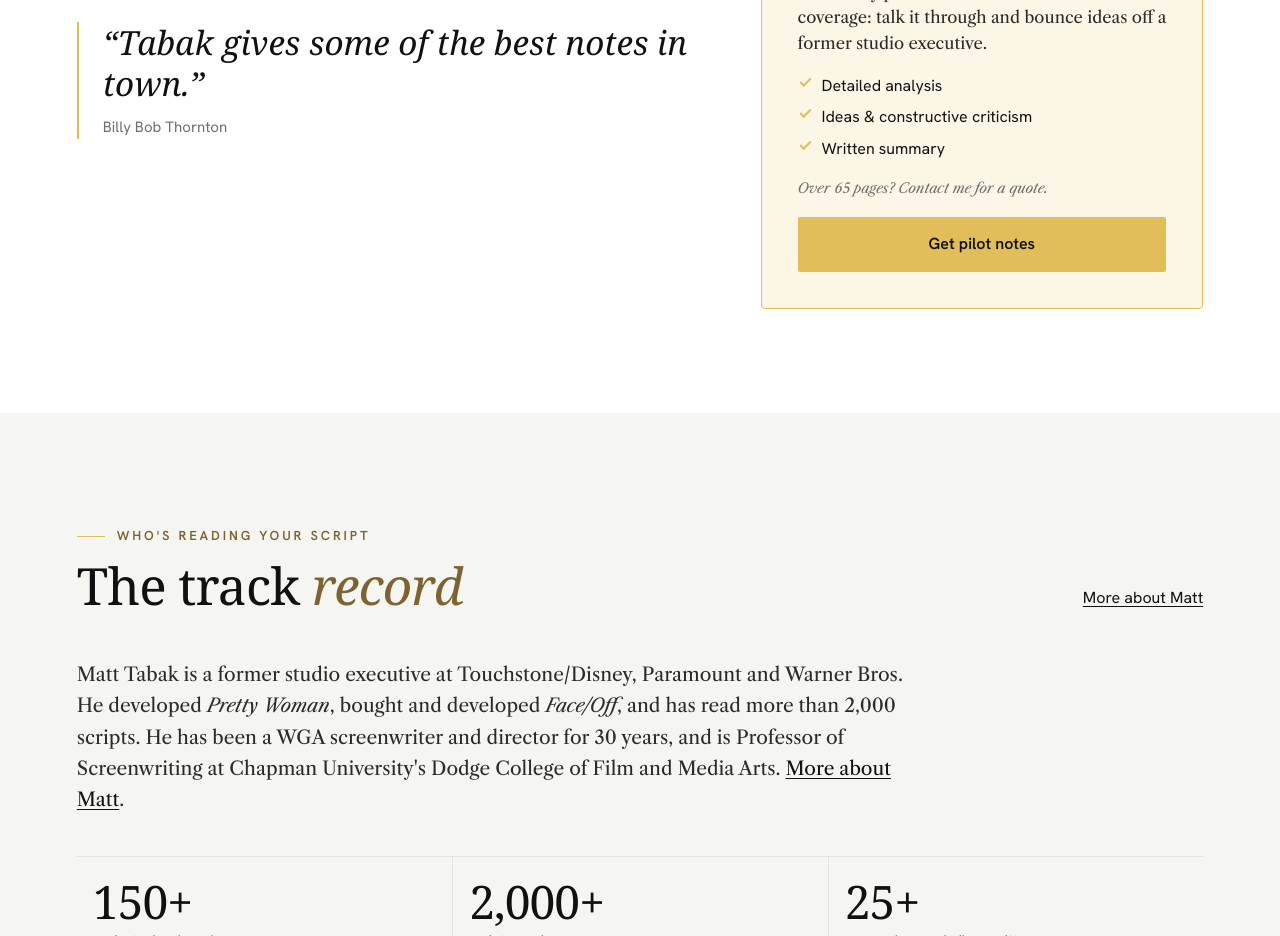
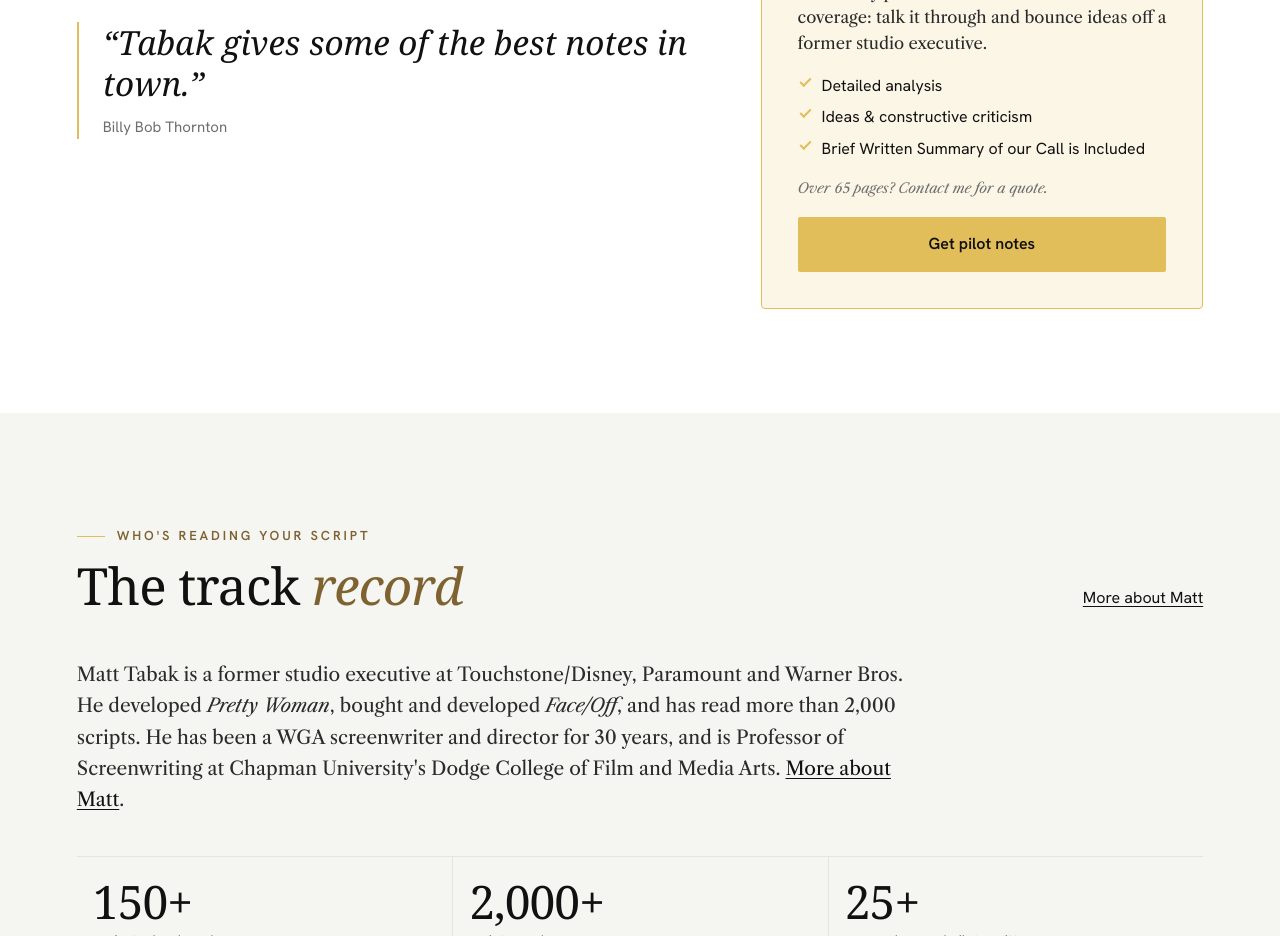
Before and after one commit to DFZ007/screenwritingconsultant, a plain HTML site: page tv-pilot-notes/index.html in a window 1280 px wide. Shown: the part 2180-3116 px from the top of the page. Drawn offline with nearby package versions, Linux system fonts and the light colour scheme; a web font is replaced by a local one.

Commit message:
Modify service details in index.html
Updated the service description to include a brief written summary of the call.

```diff
--- a/tv-pilot-notes/index.html
+++ b/tv-pilot-notes/index.html
@@ -243,7 +243,7 @@
         <p class="price">$400</p>
         <ul class="svc-meta"><li><span>Length</span>Up to 65 pages</li><li><span>Call</span>Up to 2 hours</li></ul>
         <p class="svc-desc">Comprehensive reading of your draft, then a live call by phone or Zoom. Better than coverage: talk it through and bounce ideas off a former studio executive.</p>
-        <ul class="svc-gets"><li>Detailed analysis</li><li>Ideas &amp; constructive criticism</li><li>Written summary</li></ul>
+        <ul class="svc-gets"><li>Detailed analysis</li><li>Ideas &amp; constructive criticism</li><li>Brief Written Summary of our Call is Included</li></ul>
         <p class="svc-note">Over 65 pages? Contact me for a quote.</p>
         <a class="btn btn--primary" href="#submit">Get pilot notes</a>
       </article>
```
